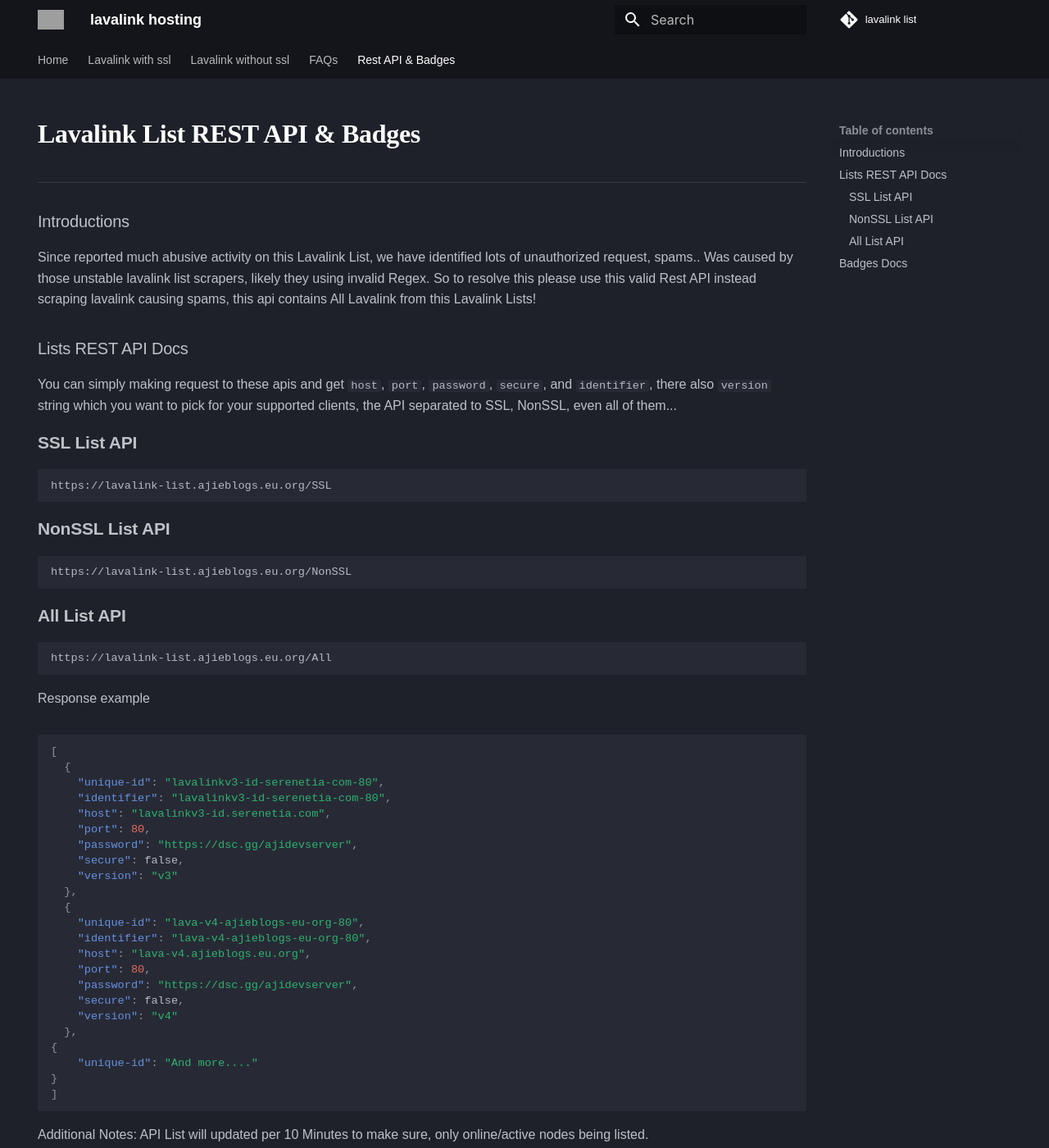
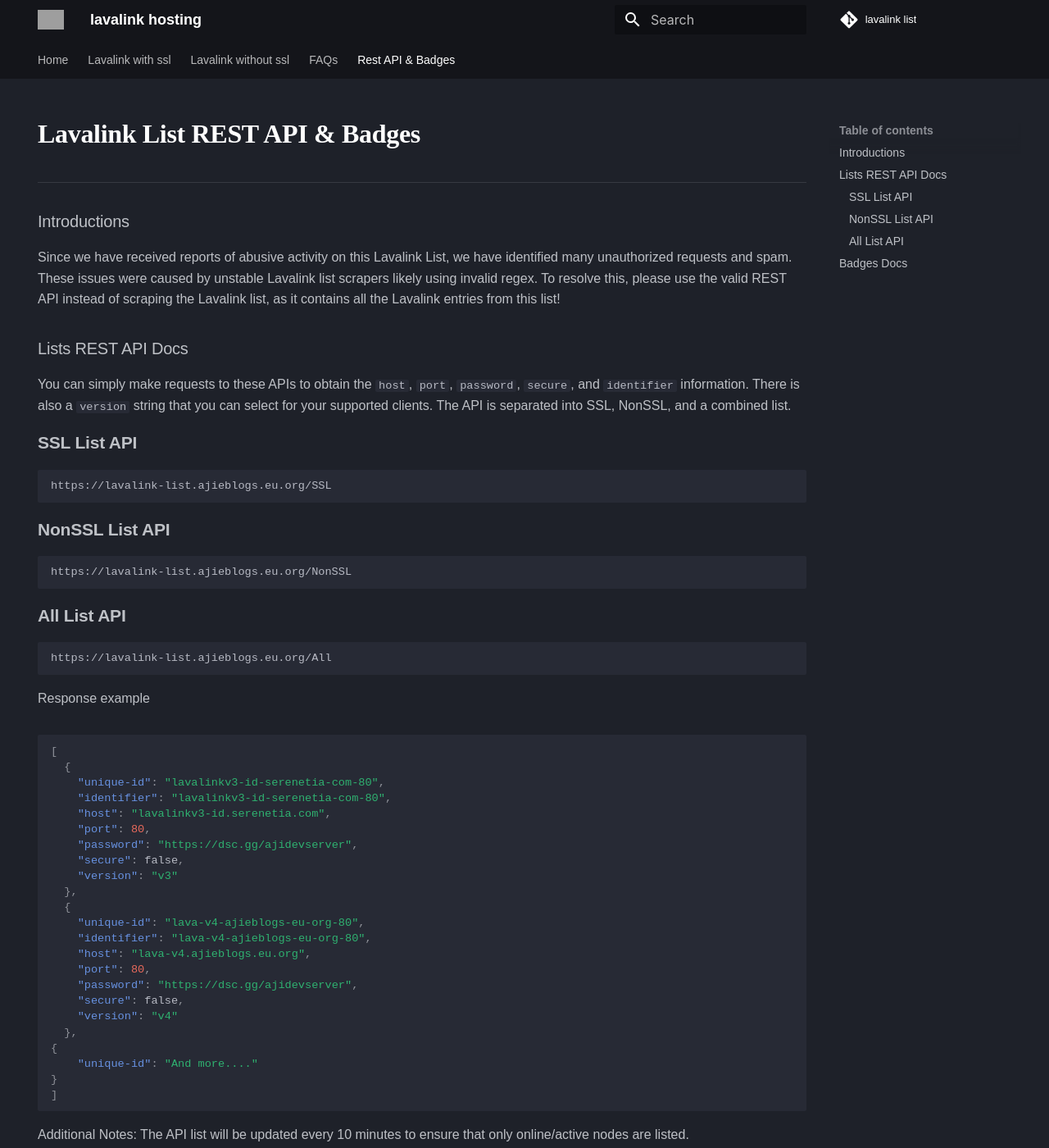
Before and after one commit to DarrenOfficial/lavalink-list, an MkDocs documentation site: the page built from docs/rest-api-badges.md, in a window 1280 px wide and 1400 px high. Shown: the whole window at 82% size. Built offline with MkDocs 1.6.1 and Material for MkDocs 9.7.7, drawn with Linux system fonts in a browser that asks for light colours; some web fonts are replaced; comment, search, counter and statistics services are not loaded; a style sheet for code colours, icons or effects is not loaded; some of the changed text lies outside the part shown; grey boxes are pictures that could not be loaded.

Commit message:
Grammar
Signed-off-by: Darren Nathanael <github@darrennathanael.com>

````diff
--- a/docs/rest-api-badges.md
+++ b/docs/rest-api-badges.md
@@ -14,12 +14,11 @@ hide:
 
 ### Introductions
 
-Since reported much abusive activity on this Lavalink List, we have identified lots of unauthorized request, spams.. Was caused by those unstable lavalink list scrapers, likely they using invalid Regex. So to resolve this please use this valid Rest API instead scraping lavalink causing spams, this api contains All Lavalink from this Lavalink Lists!
+Since we have received reports of abusive activity on this Lavalink List, we have identified many unauthorized requests and spam. These issues were caused by unstable Lavalink list scrapers likely using invalid regex. To resolve this, please use the valid REST API instead of scraping the Lavalink list, as it contains all the Lavalink entries from this list!
 
 ### Lists REST API Docs
 
-You can simply making request to these apis and get ```host```, ```port```, ```password```, ```secure```, and ```identifier```, there also ```version``` string which you want to pick for your supported clients, the API separated to SSL, NonSSL, even all of them...
-
+You can simply make requests to these APIs to obtain the ```host```, ```port```, ```password```, ```secure```, and ```identifier``` information. There is also a ```version``` string that you can select for your supported clients. The API is separated into SSL, NonSSL, and a combined list.
 
 #### SSL List API
 ```bash
@@ -62,17 +61,17 @@ Response example
 }
 ]
 ```
-Additional Notes: API List will updated per 10 Minutes to make sure, only online/active nodes being listed.
+Additional Notes: The API list will be updated every 10 minutes to ensure that only online/active nodes are listed.
 
 ### Badges Docs
 
-After Lavalink Added here, you also can get an Stats Badges!!, here the breakdown:
+After adding Lavalink, you can also get Stats Badges! Below is the breakdown:
 
 ```
 https://lavalink-list-api.ajieblogs.eu.org/<unique-id>/badge/<type>
 ```
-- `<unique-id>` - you can get unique-id at [**Lists REST API Docs**](https://lavalink.darrennathanael.com/rest-api-badges/#lists-rest-api-docs)<br />
-- `<type>` - Badge type, supported badge type are: `Players`, `Status`, `Load`
+- `<unique-id>` - You can get the unique-id from the [**Lists REST API Docs**](https://lavalink.darrennathanael.com/rest-api-badges/#lists-rest-api-docs)<br />
+- `<type>` - Badge type. Supported badge types are: `Players`, `Status`, `Load`
 
 Example: `https://lavalink-list-api.ajieblogs.eu.org/lava-v3-ajieblogs-eu-org-443/badge/Players` <br />
 Output: ![Players](https://lavalink-list-api.ajieblogs.eu.org/lava-v3-ajieblogs-eu-org-443/badge/Players) <br />
@@ -84,4 +83,4 @@ Example: `https://lavalink-list-api.ajieblogs.eu.org/lava-v3-ajieblogs-eu-org-44
 Output: ![Players](https://lavalink-list-api.ajieblogs.eu.org/lava-v3-ajieblogs-eu-org-443/badge/Load)
 
 
-If need any support or question you can join our Discord!
+If need any support or question you can join our [Discord](https://discord.gg/CFbwj7YCPb)!
````
